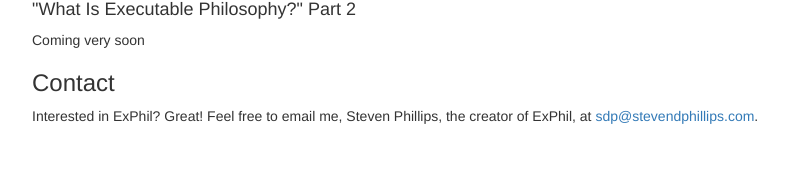
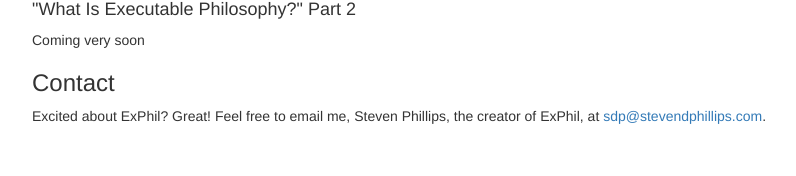
Before and after one commit to elimisteve/exphilorg, a Flask app: template templates/index.html in a window 1280 px wide. Shown: the part 915-1091 px from the top of the page, without its empty margins (38-834 px from the left). Run offline with Flask 2, Linux system fonts and the light colour scheme; the template is opened without the code that fills it, so the values that code supplies are empty.

Commit message:
_Interested in_ ExPhil? No -- excited about!

```diff
--- a/templates/index.html
+++ b/templates/index.html
@@ -95,7 +95,7 @@ Coming very soon
 
 <h3>Contact</h3>
 <p>
-  Interested in ExPhil?  Great!  Feel free to email me, Steven
+  Excited about ExPhil?  Great!  Feel free to email me, Steven
   Phillips, the creator of ExPhil,
   at <a href="mailto:sdp@stevendphillips.com">sdp@stevendphillips.com</a>.
 </p>
```
